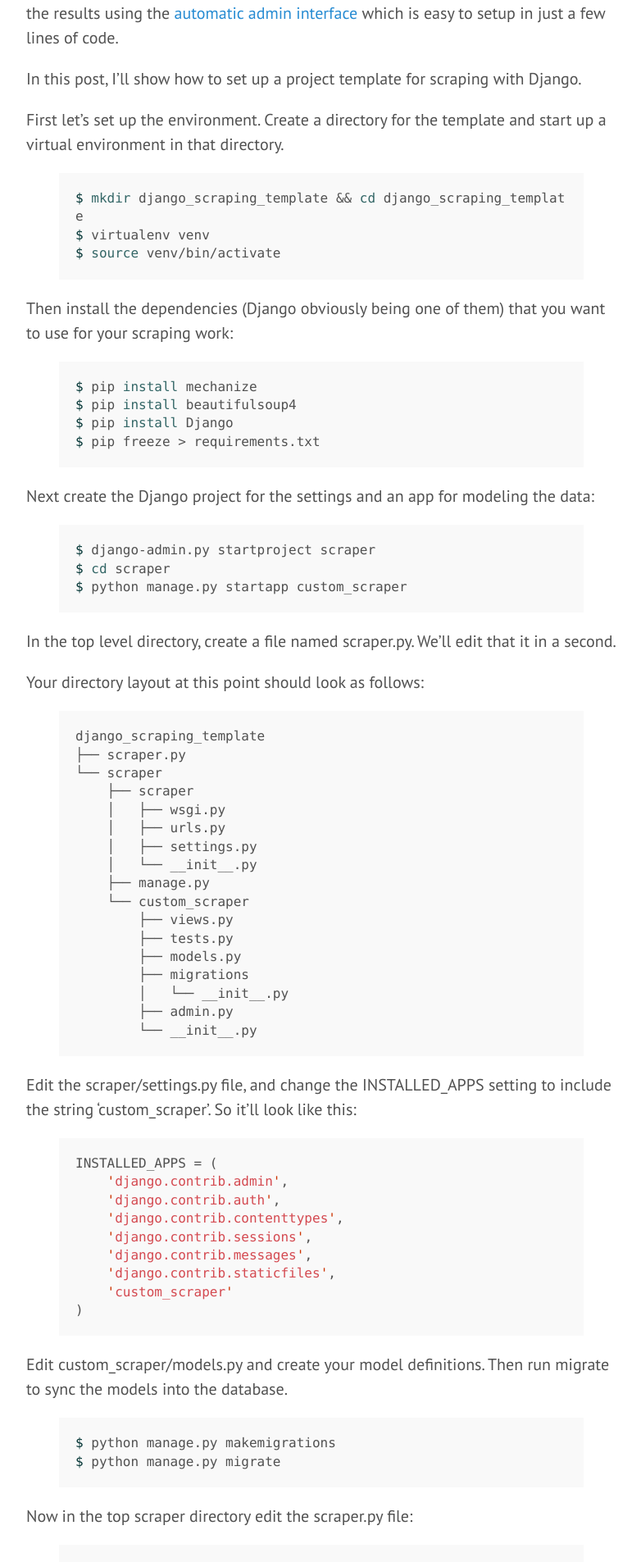
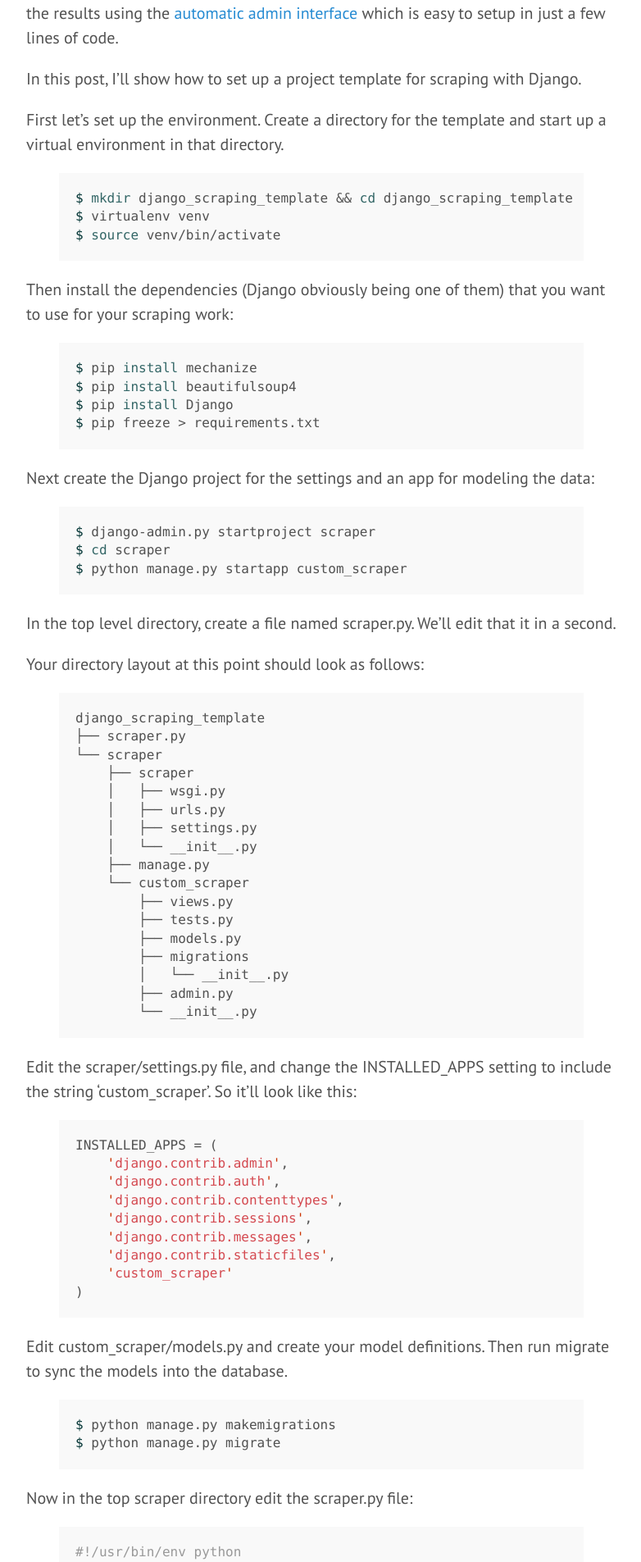
Before and after one commit to thayton/thayton.github.io, a Jekyll site: the page built from _posts/2015-02-18-scraping-with-django-backend.md, in a window 1280 px wide. Shown: the part 359-2264 px from the top of the page at 82% size, without its empty margins (428-1210 px from the left). Built offline with Jekyll 4.4.1, drawn with Linux system fonts in a browser that asks for light colours; Markdown is read by kramdown in place of the engine named in the settings; some of the changed text lies outside the part shown.

Commit message:
horizontal sidebars for preformatted code

```diff
--- a/public/css/poole.css
+++ b/public/css/poole.css
@@ -167,9 +167,10 @@
   font-size: .8rem;
   line-height: 1.4;
   white-space: pre;
-  white-space: pre-wrap;
+/*  white-space: pre-wrap;*/
   word-break: break-all;
-  word-wrap: break-word;
+/*  word-wrap: break-word;*/
+  overflow-x:scroll;
   background-color: #f9f9f9;
 }
 pre code {
```
